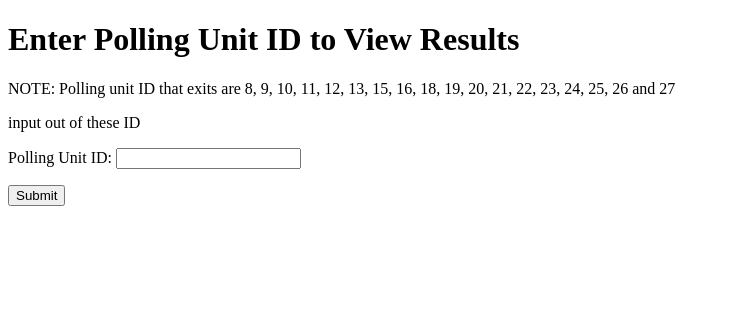
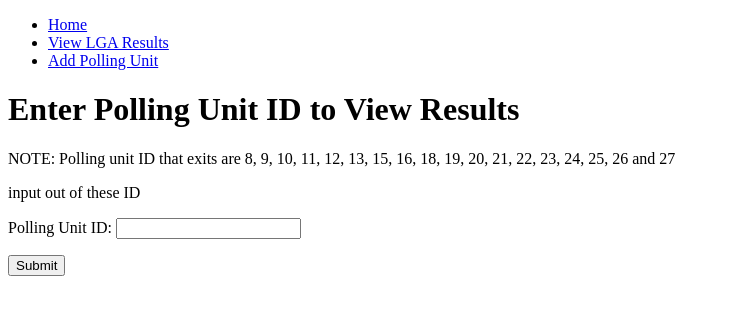
Before and after one commit to Defdave/INTERVIEW-FOR-THE-POSITION-OF-PYTHON-DEVELOPER-INTERN, a Django app: page /polling-unit-results/ in a window 1280 px wide. Shown: the top 315 px of the page, without its empty margins (0-730 px from the left). Run offline with Django 5.2, Linux system fonts and the light colour scheme.

Commit message:
update nav

```diff
--- a/templates/polling_unit_results.html
+++ b/templates/polling_unit_results.html
@@ -6,6 +6,15 @@
     <title>Polling Unit Results</title>
 </head>
 <body>
+
+    <nav>
+        <ul>
+            <li><a href="..">Home</a></li>
+            <li><a href="./lga-results">View LGA Results</a></li>
+            <li><a href="./add_polling_unit_results">Add Polling Unit</a></li>
+        </ul>
+    </nav>
+
     <h1>Enter Polling Unit ID to View Results</h1>
     <p>NOTE: Polling unit ID that exits are 8, 9, 10, 11, 12, 13, 15, 16, 18, 19, 20, 21, 22, 23, 24, 25, 26 and 27</p>
     <p>input out of these ID</p>
```
Also changed, not shown: templates/add_polling_unit_results.html (+9 -0 lines), templates/lga_results.html (+9 -0 lines).
